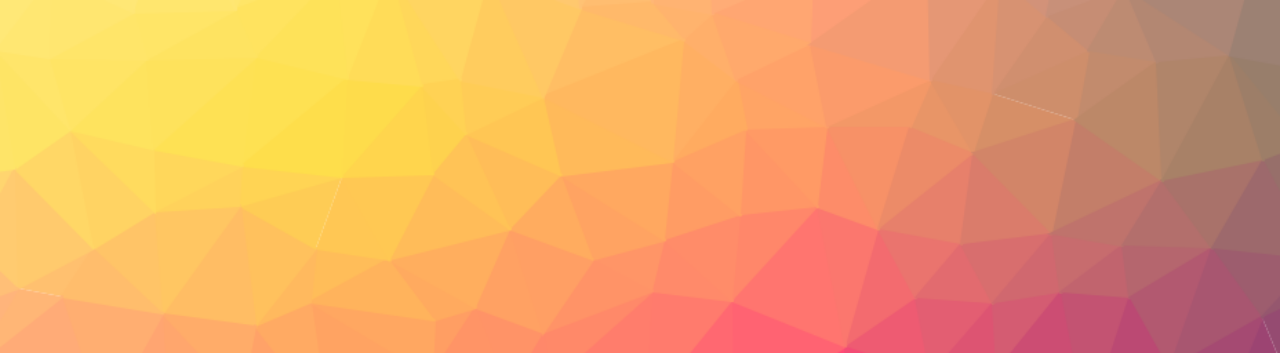
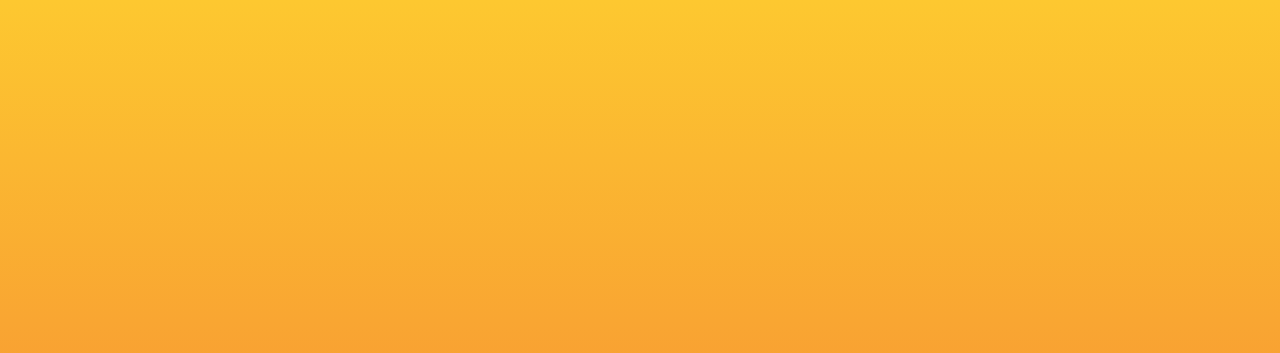
Before and after one commit to AlixFachin/hash-table-riot, a website built with webpack: page src/index.html in a window 1280 px wide. Shown: the top 353 px of the page. Built offline with nearby package versions, Linux system fonts and the light colour scheme; what riot would draw is missing.

Commit message:
Organizational and cosmetic changes

```diff
--- a/src/style.css
+++ b/src/style.css
@@ -12,6 +12,7 @@
 }
 
 body {
-  background-image: url("./cool-background-2.png");
-  background-size: auto 100%;
+	background: #FDC830;  /* fallback for old browsers */
+	background: -webkit-linear-gradient(to top, #F37335, #FDC830);  /* Chrome 10-25, Safari 5.1-6 */
+	background: linear-gradient(to top, #F37335, #FDC830); /* W3C, IE 10+/ Edge, Firefox 16+, Chrome 26+, Opera 12+, Safari 7+ */
 }
```
Also changed, not shown: readme.md, src/cool-background-2.png (deleted), 1 other file.
